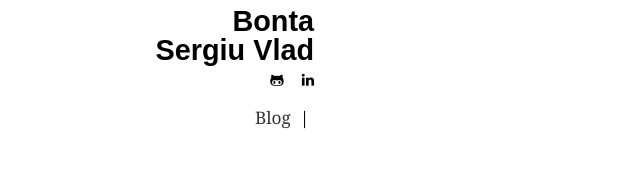
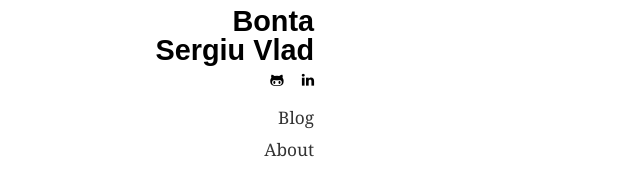
Before and after one commit to BontaVlad/BontaVlad.github.io, a Jekyll site: the page built from index.md, in a window 1280 px wide. Shown: the part 217-413 px from the top of the page, without its empty margins (6-646 px from the left). Built offline with Jekyll 4.4.1, drawn with Linux system fonts in a browser that asks for light colours.

Commit message:
Let the games begin

```diff
--- a/_includes/header.html
+++ b/_includes/header.html
@@ -7,8 +7,8 @@
     </div>
     <div class=home-nav>
         <ul>
-            <li><a href="/blog/">Blog</a>
-                &nbsp;|&nbsp;
+            <li><a href="/blog/">Blog</a></li>
+            <li><a href="/about/">About</a></li>
         </ul>
     </div>
 </div>
```
